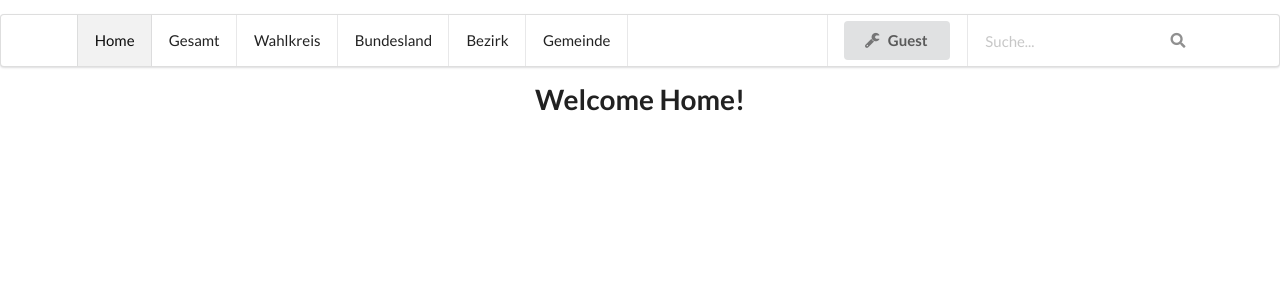
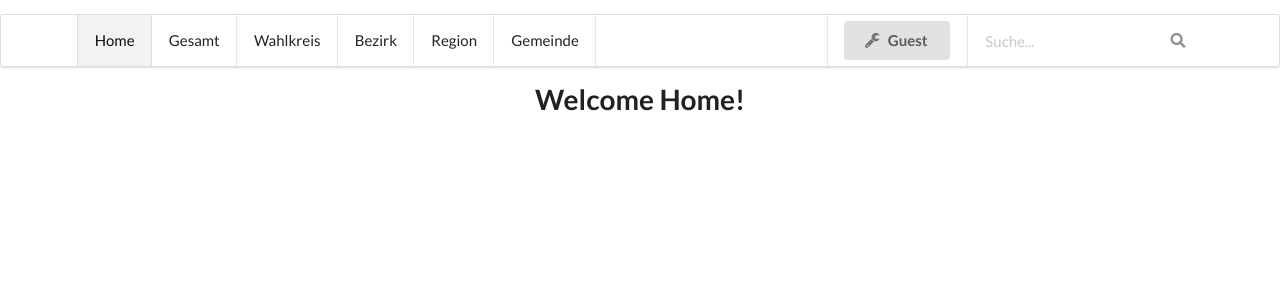
Before and after one commit to falknerdominik/ELVIS.Web, an Angular app: page /home in a window 1280 px wide. Shown: the top 300 px of the page. Built offline with nearby package versions, Linux system fonts and the light colour scheme; no server answers.

Commit message:
Fix naviation highlighting

```diff
--- a/src/app/view/components/menu/menu.component.html
+++ b/src/app/view/components/menu/menu.component.html
@@ -2,10 +2,10 @@
   <div class="ui container">
     <a [class.active]="router.url == '/home'" class="item">Home</a>
     <a [class.active]="router.url == '/overview'" class="item">Gesamt</a>
-    <a [routerLink]="['/list']" [queryParams]="{area: 'constituencies'}" [class.active]="router.url == '/constitiuency'" class="item">Wahlkreis</a>
-    <a [routerLink]="['/list']" [queryParams]="{area: 'provinces'}" [class.active]="router.url == '/province'" class="item">Bundesland</a>
-    <a [routerLink]="['/list']" [queryParams]="{area: 'districts'}" [class.active]="router.url == '/district'" class="item">Bezirk</a>
-    <a [routerLink]="['/list']" [queryParams]="{area: 'communities'}" [class.active]="router.url == '/community'" href="www.google.at" class="item">Gemeinde</a>
+    <a [routerLink]="['/list']" [queryParams]="{area: 'constituencies'}" [class.active]="action == 'constituencies'" class="item">Wahlkreis</a>
+    <a [routerLink]="['/list']" [queryParams]="{area: 'provinces'}" [class.active]="action == 'provinces'" class="item">Bezirk</a>
+    <a [routerLink]="['/list']" [queryParams]="{area: 'districts'}" [class.active]="action == 'districts'" class="item">Region</a>
+    <a [routerLink]="['/list']" [queryParams]="{area: 'communities'}" [class.active]="action == '/community'" class="item">Gemeinde</a>
     <div class="right menu">
       <div class="item">
         <a class="ui button"><i class="wrench icon"></i>{{user.Firstname}}</a>
--- a/src/app/view/components/menu/menu.component.ts
+++ b/src/app/view/components/menu/menu.component.ts
@@ -2,6 +2,8 @@ import { Component, OnInit } from '@angular/core';
 import { Router } from '@angular/router';
 import { SettingsService } from '../../../library/services/settings-service.service';
 import { User } from '../../../library/api/index';
+import { ActivatedRoute } from '@angular/router';
+import { Observable } from 'rxjs/Observable';
 
 @Component({
   selector: 'menu',
@@ -9,11 +11,16 @@ import { User } from '../../../library/api/index';
   styleUrls: ['./menu.component.css']
 })
 export class MenuComponent implements OnInit {
+  action: any;
 
   user: User;
 
-  constructor(private router: Router, private settingsService: SettingsService) {
+  constructor(private router: Router, private settingsService: SettingsService, private route: ActivatedRoute) {
     this.user = this.settingsService.getUser();
+    console.log(router.url);
+    this.route.queryParams.subscribe(
+      p => this.action = p.area
+    );
   }
 
   ngOnInit() {
```
